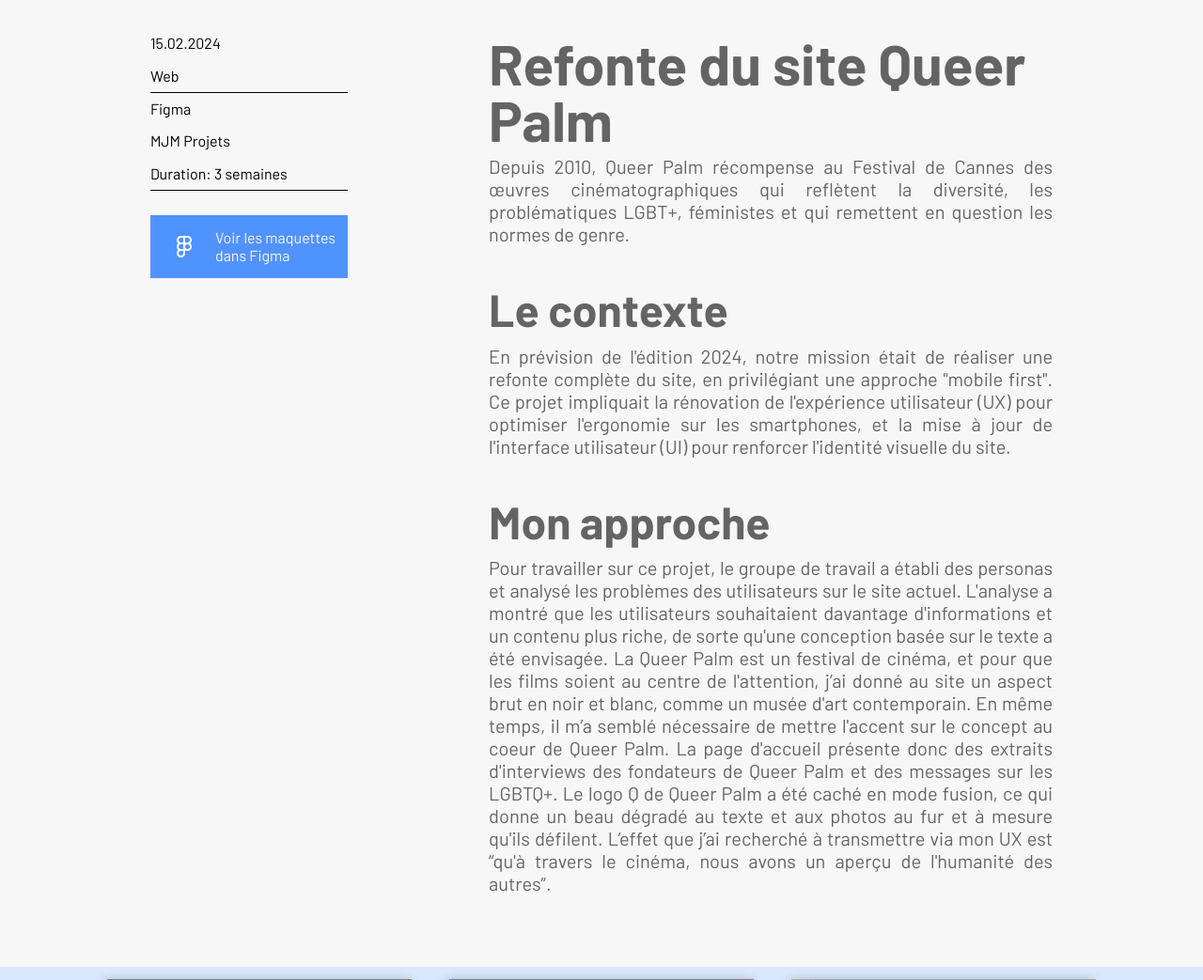
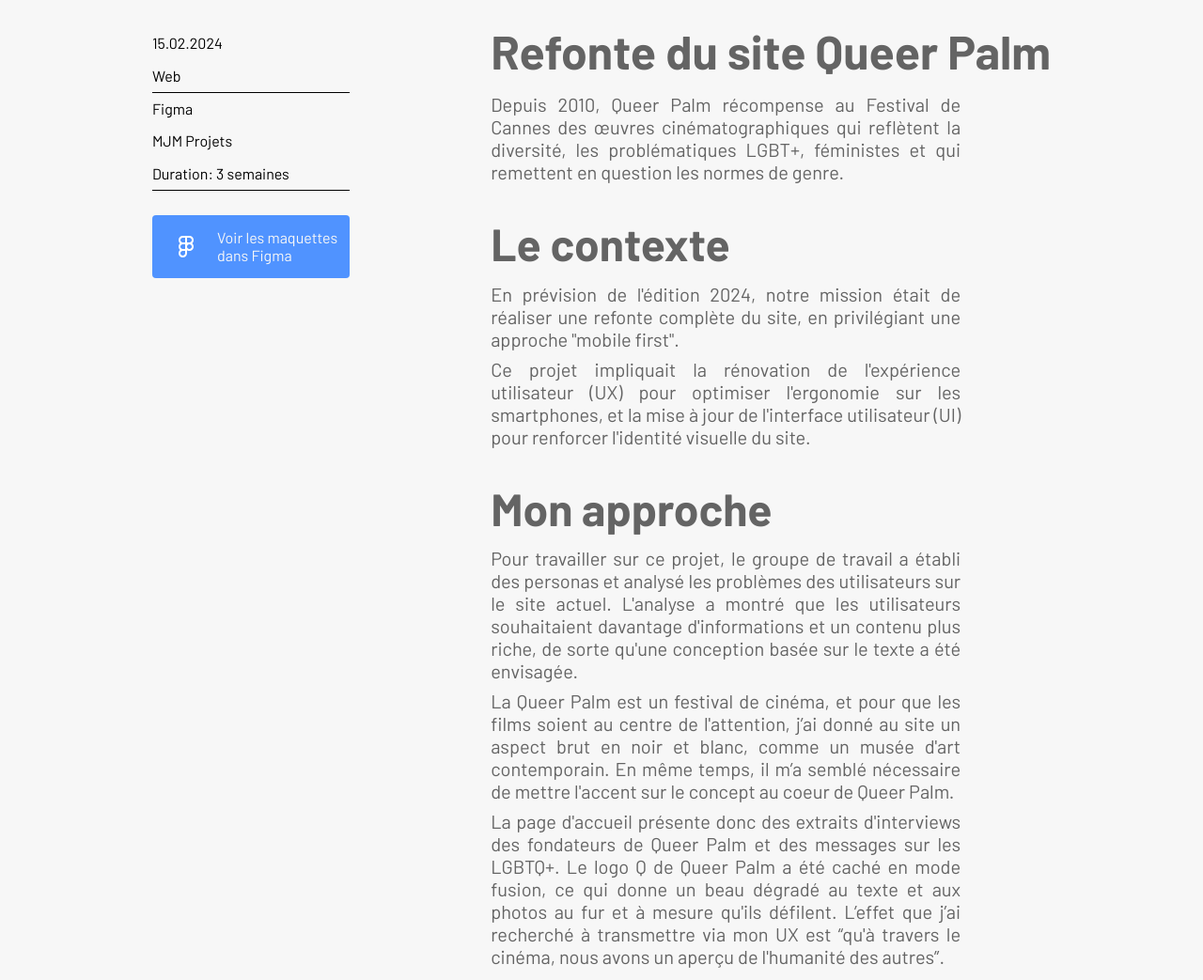
Before and after one commit to kana48/cv_site, a PHP site: page /index.php?page=queerpalm in a window 1280 px wide. Shown: the part 1305-2348 px from the top of the page at 94% size. Run offline with PHP 8.4, Linux system fonts and the light colour scheme; some libraries are stand-ins or nearby versions; grey boxes are pictures that could not be loaded.

Commit message:
jobdating

```diff
--- a/fr/footer.php
+++ b/fr/footer.php
@@ -8,7 +8,8 @@
       <p>Motion/Web designer</p>
     </div>
     <!-- <a href="?page=contact"> -->
-    <a>
+
+    <a href="mailto:kana.yamada48@gmail.com">
       <button type="button">
         <span>Contact</span>
         <img src="img/icon_contact.svg" alt="contact">
--- a/fr/jds.php
+++ b/fr/jds.php
@@ -47,7 +47,7 @@
     </a>
   </div>
 
-  <div class="travaux-single-text">
+  <div class="travaux-single-container">
   <h3 class="travaux-single-subtitle">Application mobile de sensibilisation à l'empreinte carbone</h3>
   <p class=travaux-single-text>L'Agence de l'environnement et de la maîtrise de l'énergie (ADEME) souhaite développer une application mobile pour sensibiliser le public aux problématiques liées à l'empreinte carbone des produits du quotidien. Cette initiative vise à encourager une consommation plus responsable pour faire face au réchauffement climatique.
   </p>
--- a/fr/queerpalm.php
+++ b/fr/queerpalm.php
@@ -49,17 +49,21 @@
     </a>
   </div>
 
-  <div class="travaux-single-text">
+  <div class="travaux-single-container">
   <h3 class="travaux-single-subtitle">Refonte du site Queer Palm</h3>
   <p class=travaux-single-text>Depuis 2010, Queer Palm récompense au Festival de Cannes des œuvres cinématographiques qui reflètent la diversité, les problématiques LGBT+, féministes et qui remettent en question les normes de genre.
   </p>
   <h4>Le contexte</h4>
-  <p class=travaux-single-text>En prévision de l'édition 2024, notre mission était de réaliser une refonte complète du site, en privilégiant une approche "mobile first". Ce projet impliquait la rénovation de l'expérience utilisateur (UX) pour optimiser l'ergonomie sur les smartphones, et la mise à jour de l'interface utilisateur (UI) pour renforcer l'identité visuelle du site.
+  <p class=travaux-single-text>En prévision de l'édition 2024, notre mission était de réaliser une refonte complète du site, en privilégiant une approche "mobile first". </p>
+  <p class=travaux-single-text>
+  Ce projet impliquait la rénovation de l'expérience utilisateur (UX) pour optimiser l'ergonomie sur les smartphones, et la mise à jour de l'interface utilisateur (UI) pour renforcer l'identité visuelle du site.
   </p>
   <h4>Mon approche</h4>
-  <p class=travaux-single-text>Pour travailler sur ce projet, le groupe de travail a établi des personas et analysé les problèmes des utilisateurs sur le site actuel. L'analyse a montré que les utilisateurs souhaitaient davantage d'informations et un contenu plus riche, de sorte qu'une conception basée sur le texte a été envisagée.
-
-La Queer Palm est un festival de cinéma, et pour que les films soient au centre de l'attention, j’ai donné au site un aspect brut en noir et blanc, comme un musée d'art contemporain. En même temps, il m’a semblé nécessaire de mettre l'accent sur le concept au coeur de Queer Palm. La page d'accueil présente donc des extraits d'interviews des fondateurs de Queer Palm et des messages sur les LGBTQ+. Le logo Q de Queer Palm a été caché en mode fusion, ce qui donne un beau dégradé au texte et aux photos au fur et à mesure qu'ils défilent. L’effet que j’ai recherché à transmettre via mon UX est “qu'à travers le cinéma, nous avons un aperçu de l'humanité des autres”.
+  <p class=travaux-single-text>Pour travailler sur ce projet, le groupe de travail a établi des personas et analysé les problèmes des utilisateurs sur le site actuel. L'analyse a montré que les utilisateurs souhaitaient davantage d'informations et un contenu plus riche, de sorte qu'une conception basée sur le texte a été envisagée.</p>
+  <p class=travaux-single-text>
+La Queer Palm est un festival de cinéma, et pour que les films soient au centre de l'attention, j’ai donné au site un aspect brut en noir et blanc, comme un musée d'art contemporain. En même temps, il m’a semblé nécessaire de mettre l'accent sur le concept au coeur de Queer Palm. </p>
+<p class=travaux-single-text>
+La page d'accueil présente donc des extraits d'interviews des fondateurs de Queer Palm et des messages sur les LGBTQ+. Le logo Q de Queer Palm a été caché en mode fusion, ce qui donne un beau dégradé au texte et aux photos au fur et à mesure qu'ils défilent. L’effet que j’ai recherché à transmettre via mon UX est “qu'à travers le cinéma, nous avons un aperçu de l'humanité des autres”.
   </p>
   </div>
 
--- a/fr/showreel23.php
+++ b/fr/showreel23.php
@@ -27,12 +27,14 @@
 
   </div>
 
-  <div class="travaux-single-text">
+  <div class="travaux-single-container">
   <h3 class="travaux-single-subtitle">Résumé et Objectifs</h3>
   <p class=travaux-single-text>Ce showreel vise à présenter mes compétences acquises à la MJM en motion design et web design. L'objectif principal est de démontrer mon aptitude à créer des sites web attrayants et fonctionnels, en utilisant le motion pour rendre les interactions plus dynamiques. Le public cible inclut des employeurs potentiels intéressés par une approche minimaliste et moderne.
   </p>
   <h4>Mon Approche</h4>
-  <p class=travaux-single-text>Inspirée par une esthétique minimaliste et urbaine, j'ai conçu ce showreel pour capturer l'essence de mon style graphique. Utilisant une musique lo-fi pour créer une ambiance relaxante, j'ai intégré des animations et transitions fluides et harmonieuses. J'ai également incorporé des éléments de ma propre identité et de mon expérience préalable en imprimerie, comme en témoigne l'usage symbolique des couleurs Cyan, Magenta et Jaune.
+  <p class=travaux-single-text>Inspirée par une esthétique minimaliste et urbaine, j'ai conçu ce showreel pour capturer l'essence de mon style graphique. Utilisant une musique lo-fi pour créer une ambiance relaxante, j'ai intégré des animations et transitions fluides et harmonieuses. </p>
+  <p class=travaux-single-text>
+  J'ai également incorporé des éléments de ma propre identité et de mon expérience préalable en imprimerie, comme en témoigne l'usage symbolique des couleurs Cyan, Magenta et Jaune.
   </p>
 
   </div>
--- a/index.php
+++ b/index.php
@@ -220,6 +220,9 @@
   <script type="text/javascript" src="https://ajax.googleapis.com/ajax/libs/jquery/1.9.1/jquery.min.js"></script>
   <script src="js/main.js"></script>
   <script src="flickity/flickity.pkgd.min.js"></script>
+  <link href="https://cdnjs.cloudflare.com/ajax/libs/lightbox2/2.11.4/css/lightbox.css" rel="stylesheet">
+<script src="https://ajax.googleapis.com/ajax/libs/jquery/3.6.0/jquery.min.js" defer></script>
+<script src="https://cdnjs.cloudflare.com/ajax/libs/lightbox2/2.11.4/js/lightbox.min.js" defer type="text/javascript"></script>
 </body>
 
 </html>
--- a/scss/_button.scss
+++ b/scss/_button.scss
@@ -13,6 +13,7 @@
   img{
     width: 42px;
     height: 42px;
+    padding: 4px;
   }
   span{
     color:$sub-color;
--- a/scss/_footer.scss
+++ b/scss/_footer.scss
@@ -96,6 +96,7 @@
     width: 100%;
     .footer_info{
       flex-direction: column;
+      gap:20px;
     }
   }
   .mentions-legales {
--- a/scss/_home.scss
+++ b/scss/_home.scss
@@ -302,6 +302,16 @@
   justify-content: center;
   gap:6vw;
 }
+@media (max-width:599px){
+  .home-hero{
+    gap:0vw;
+  }
+  .p-img{
+    margin-top: 80px;
+
+  }
+}
+
 .home-hero_text{
   max-width: 740px;
 }
--- a/scss/_navig.scss
+++ b/scss/_navig.scss
@@ -60,6 +60,13 @@
   padding: 0;
   .logo{
     width: 50px;
+  }
+}
+
+@media (max-width:599px){
+
+  .overlay ul {
+    padding: 40px 40px 40px 62px;
   }
 }
 
--- a/scss/_profile.scss
+++ b/scss/_profile.scss
@@ -12,13 +12,19 @@
 .profile-profile{
   display: flex;
   justify-content: center;
-  align-items: center;
+  align-items: top;
   gap:32px;
   &.intro{
     width: 100px;
   }
+  .profile_profile_text{
+    margin:auto 0;
+  }
   .profile-text{
     width: auto;
+  }
+  button{
+    align-self: flex-start;
   }
 }
 .profile-skills-text{
@@ -167,12 +173,14 @@
   .profile-education-item{
     display: flex;
     flex-direction: column;
+    align-items: center;
     // width:70%;
     // margin-left: 20px;
   }
   .profile-text{
     text-align: left;
   }
+
   .caption{
     display: none;
   }
--- a/scss/_travaux.scss
+++ b/scss/_travaux.scss
@@ -195,7 +195,7 @@
 	h4{
 		font-size: 48px;
 		font-weight: bold;
-		padding-top:8px;
+		padding:32px 0 8px 0;
 	}
 }
 .travaux-single-info{
@@ -223,7 +223,9 @@
 .travaux-single-text-tool{
 	text-align: center;
 }
-
+.travaux-single-text{
+	padding: 4px 0;
+}
 .travaux-single-title{
 	color:$color-hot80;
 	max-width: 1280px;
@@ -236,15 +238,16 @@
 	margin-right: auto;
 }
 .travaux-single-subtitle{
-	font-size: 60px;
+	font-size: 50px;
 	font-weight: bold;
 	line-height: 1;
+	padding-bottom: 16px;
 }
 
-.travaux-single-text{
+.travaux-single-container{
 	max-width: 600px;
 	width: auto;
-	padding: 8px 0 32px 0;
+	padding-bottom: 64px;
 	line-height: 1.2;
 	color:$color_gray100;
 }
@@ -292,6 +295,7 @@
 	padding: 8px;
 	gap:16px;
 	margin:26px 0;
+	border-radius: 4px;
 	span{
 		color:$sub-color;
 		padding:5px;
```
Also changed, not shown: fr/ademe.php (+20 -7 lines), fr/lomography.php (+15 -7 lines), fr/profile.php (+8 -5 lines), fr/quisuisje.php (+8 -2 lines), fr/rainbowservicenotif.php (+9 -5 lines), css/style.min.css, 1 other file.
